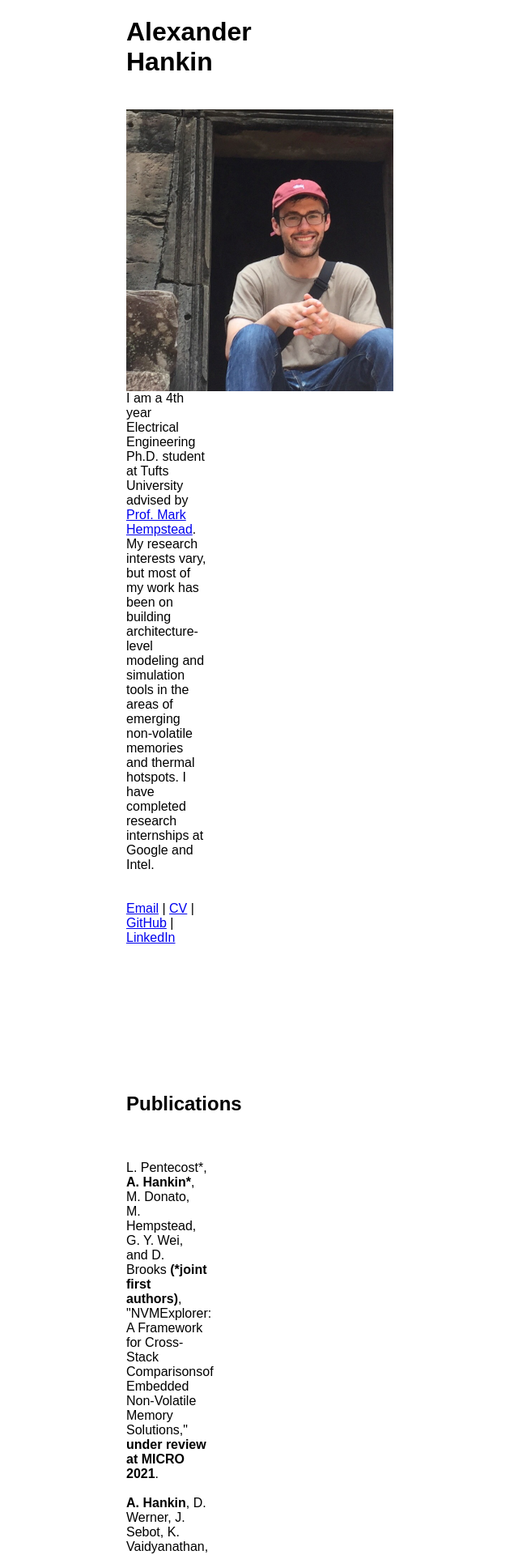
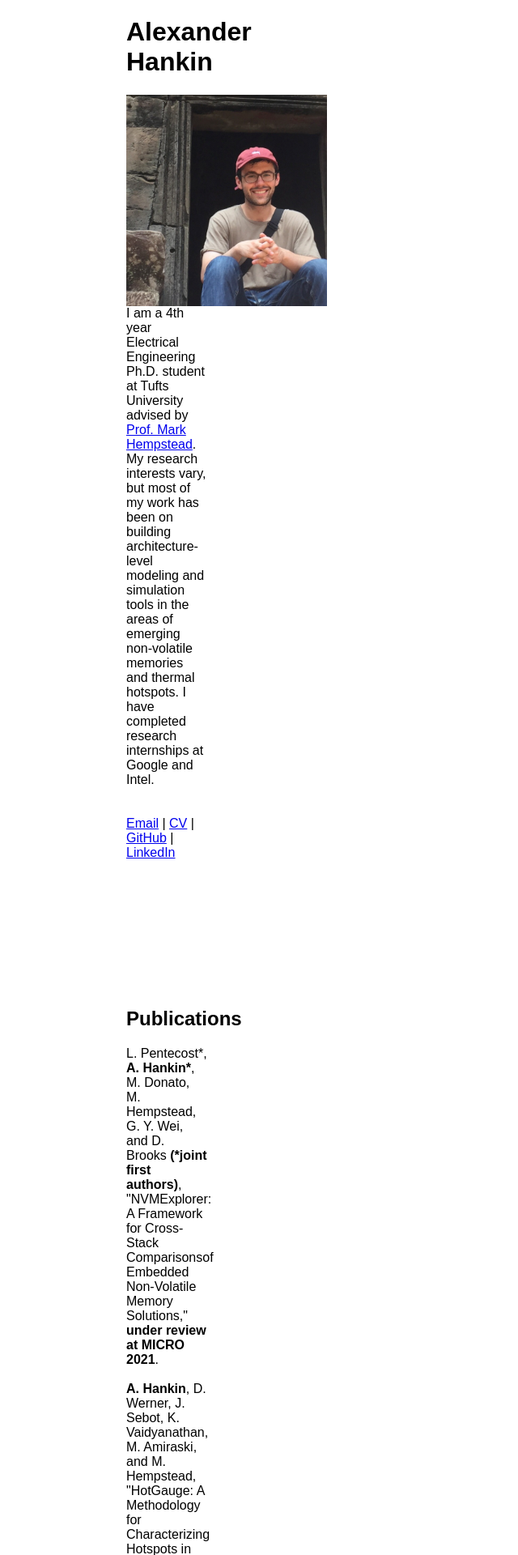
Before and after one commit to hankin0/hankin0.github.io, a Jekyll site: the page built from index.html, in a window 1280 px wide. Shown: the top 1920 px of the page at 81% size, without its empty margins (434-1074 px from the left). Built offline with Jekyll 4.4.1, drawn with Linux system fonts in a browser that asks for light colours.

Commit message:
Update index.html

```diff
--- a/index.html
+++ b/index.html
@@ -3,9 +3,9 @@ layout: default
 ---
 <body>
 
-	<h1> Alexander Hankin </h1><br>
+	<h1> Alexander Hankin </h1>
 
-        <img class="ex2" src="images/just_me_cambodia.png" width='' height='' align="left">
+        <img src="images/just_me_cambodia.png" width='247.5px' height='261px' align="left">
 	      <br>
 	    I am a 4th year Electrical Engineering Ph.D. student at Tufts University advised by <a href=https://engineering.tufts.edu/people/faculty/mark-hempstead>Prof. Mark Hempstead</a>.
 	    My research interests vary, but most of my work has been on building architecture-level modeling and simulation tools in the areas of emerging non-volatile memories and thermal hotspots.
@@ -15,7 +15,7 @@ layout: default
 	    <a href="mailto:alexander.hankin@tufts.edu">Email</a> | <a href="docs/hankin_CV_12-16-19.pdf">CV</a> | <a href="https://github.com/hankin0">GitHub</a> | <a href="https://www.linkedin.com/in/alexanderhankin">LinkedIn</a> <br><br><br>
                   <br><br><br><br><br><br><br>
 
-	<h2>Publications</h2><br><br>
+	<h2>Publications</h2>
 
 	L. Pentecost*, <b>A. Hankin*</b>, M. Donato, M. Hempstead, G. Y. Wei, and D. Brooks <b>(*joint first authors)</b>, "NVMExplorer: A Framework for Cross-Stack Comparisonsof Embedded Non-Volatile Memory Solutions," <b> under review at MICRO 2021</b>.<br><br>
 
```
